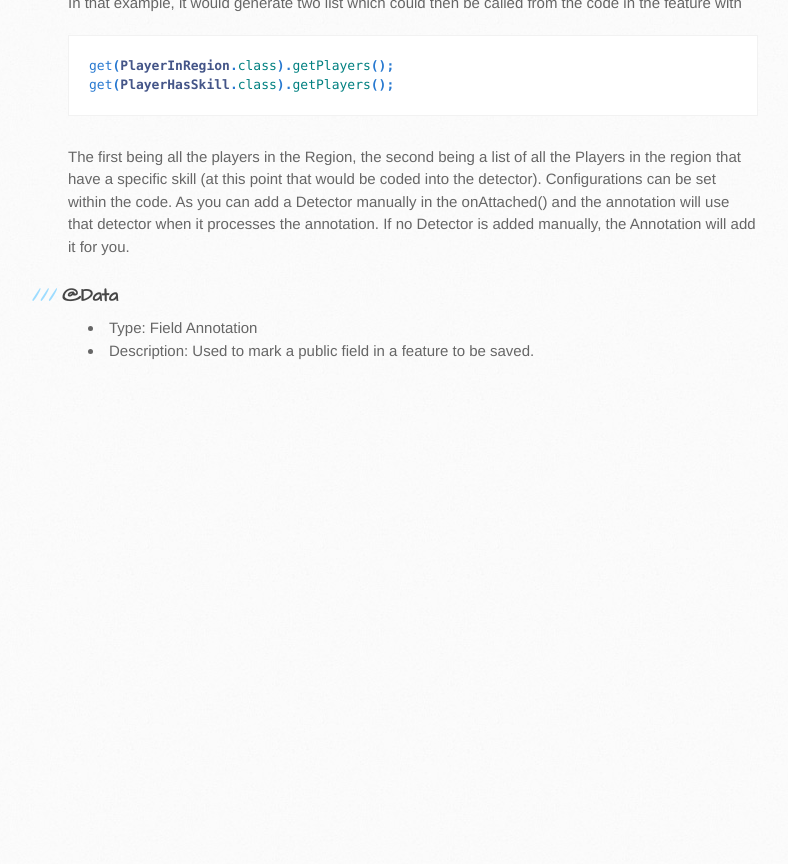
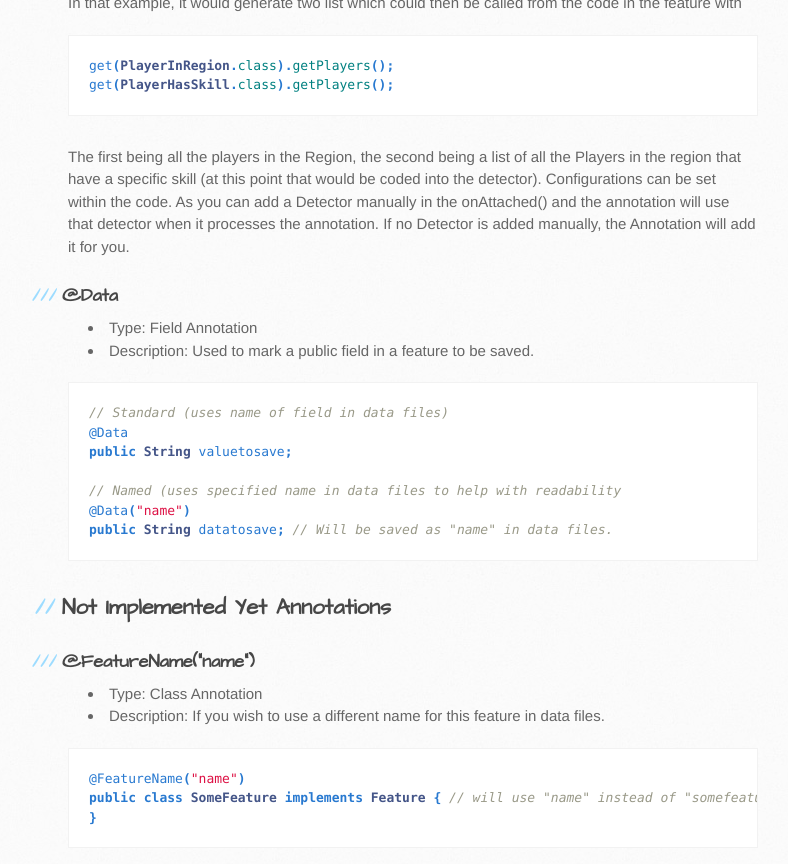
Before and after one commit to tenowg/Regions, a Jekyll site: the page built from annotation.md, in a window 1280 px wide and 900 px high, scrolled down 2553 px. Shown: the top 864 px of the window, without its empty margins (102-890 px from the left). Built offline with Jekyll 4.4.1, drawn with Linux system fonts in a browser that asks for light colours; before the commit the page ends 2958 px from its top, so only the background shows below that.

Commit message:
More features

```diff
--- a/_includes/header.html
+++ b/_includes/header.html
@@ -15,6 +15,7 @@
 				<a href="http://tenowg.github.io/Regions/command">Commands</a> |
 				<a href="http://tenowg.github.io/Regions/permission">Permissions</a> |
 				<a href="http://tenowg.github.io/Regions/annotation">Annotations</a> |
-				<a href="http://tenowg.github.io/Regions/usage">Usage</a>
+				<a href="http://tenowg.github.io/Regions/usage">Usage</a> |
+				<a href="http://tenowg.github.io/Regions/download">Download/Maven</a>
 				<hr />
 			</div>
--- a/annotation.md
+++ b/annotation.md
@@ -101,3 +101,25 @@ The first being all the players in the Region, the second being a list of all th
 ### @Data
 * Type: Field Annotation
 * Description: Used to mark a public field in a feature to be saved.
+
+{% highlight java %}
+// Standard (uses name of field in data files)
+@Data
+public String valuetosave;
+
+// Named (uses specified name in data files to help with readability
+@Data("name")
+public String datatosave; // Will be saved as "name" in data files.
+{% endhighlight %}
+
+## Not Implemented Yet Annotations
+
+### @FeatureName("name")
+* Type: Class Annotation
+* Description: If you wish to use a different name for this feature in data files.
+
+{% highlight java %}
+@FeatureName("name")
+public class SomeFeature implements Feature { // will use "name" instead of "somefeature" in data files.
+}
+{% endhighlight %}
```
Also changed, not shown: download.md (added, +25 -0 lines), index.html (+6 -3 lines), usage_1.md (deleted, +0 -79 lines).
